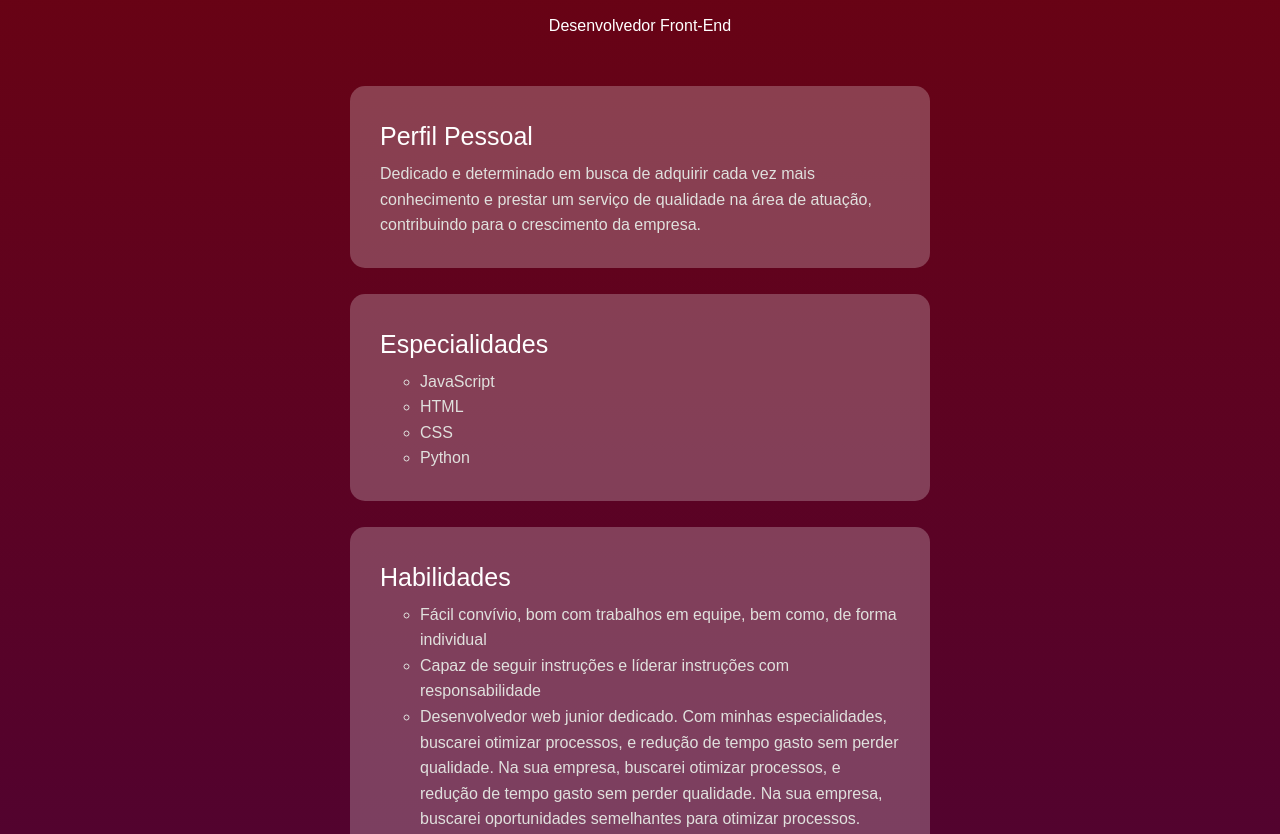
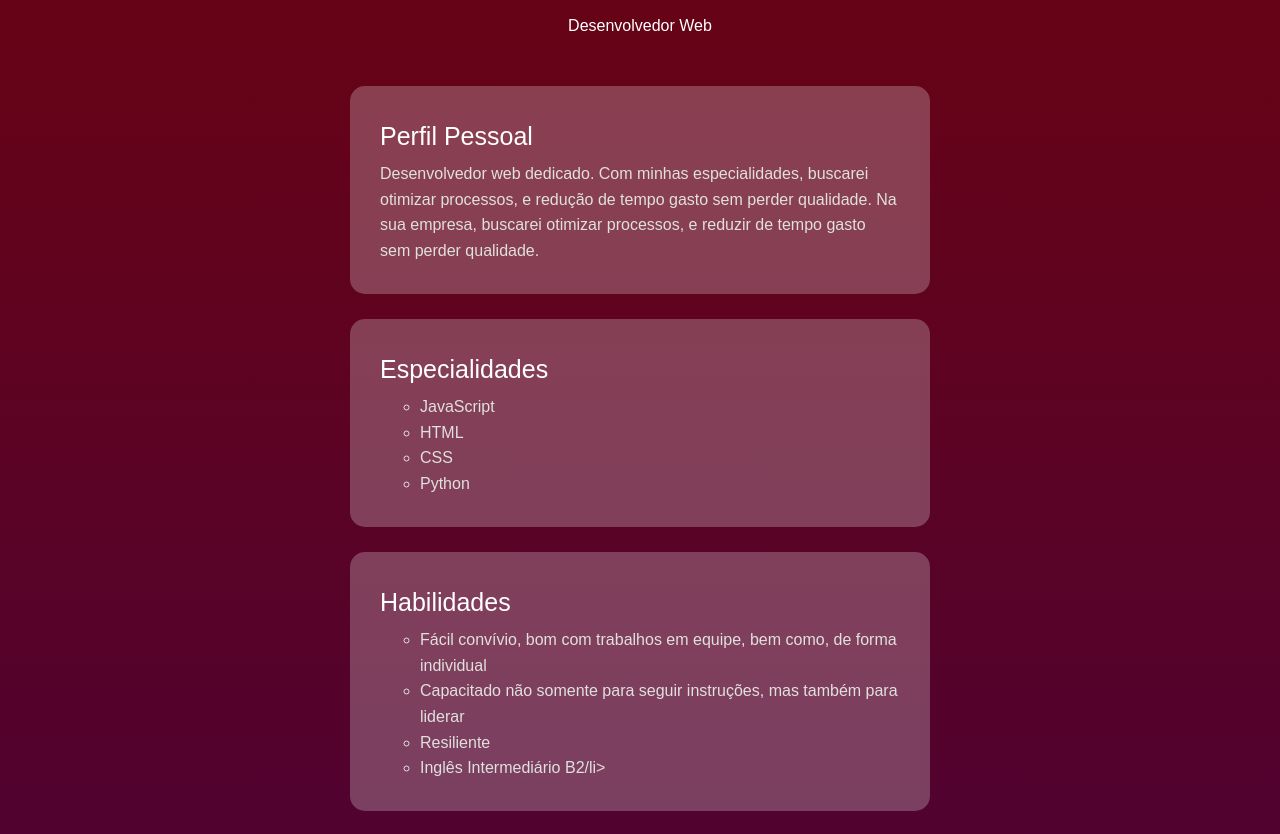
Before and after one commit to ktojal/meu-curriculo, a plain HTML site: page index.html in a window 1280 px wide. Shown: the part 589-1423 px from the top of the page. Drawn offline with Linux system fonts and the light colour scheme; a web font is replaced by a local one.

Commit message:
Update index.html

```diff
--- a/index.html
+++ b/index.html
@@ -18,14 +18,14 @@
                 height="250px"
                 width="250px">
                 <h1>Kauã Tojal</h1>
-                <p>Desenvolvedor Front-End</p>
+                <p>Desenvolvedor Web</p>
             </div>
         </header> <br>
         <main>
             <section>
                 <div>
                     <h2>Perfil Pessoal</h2>
-                    <p>Dedicado e determinado em busca de adquirir  cada vez mais conhecimento  e prestar um serviço de qualidade na área de atuação, contribuindo para o crescimento da empresa.
+                    <p>Desenvolvedor web dedicado. Com minhas especialidades, buscarei otimizar processos, e redução de tempo gasto sem perder qualidade. Na sua empresa, buscarei otimizar processos, e reduzir de tempo gasto sem perder qualidade.
                     </p>
                 </div>
             </section> <br>
@@ -45,10 +45,9 @@
                     <h2>Habilidades</h2>
                     <ul>
                         <li>Fácil convívio, bom com trabalhos em equipe, bem como, de forma individual</li>
-                        <li>Capaz de seguir instruções e líderar instruções com responsabilidade</li>
-                        <li>Desenvolvedor web junior dedicado. Com minhas especialidades, buscarei otimizar processos, e redução de tempo gasto sem perder qualidade. Na sua empresa, buscarei otimizar processos, e redução de tempo gasto sem perder qualidade. Na sua empresa, buscarei oportunidades semelhantes para otimizar processos.</li>
+                        <li>Capacitado não somente para seguir instruções, mas também para liderar</li>
                         <li>Resiliente</li>
-                        <li>Inglês Intermediário</li>
+                        <li>Inglês Intermediário B2/li>
                     </ul>
                 </div>
             </section> <br>
```
